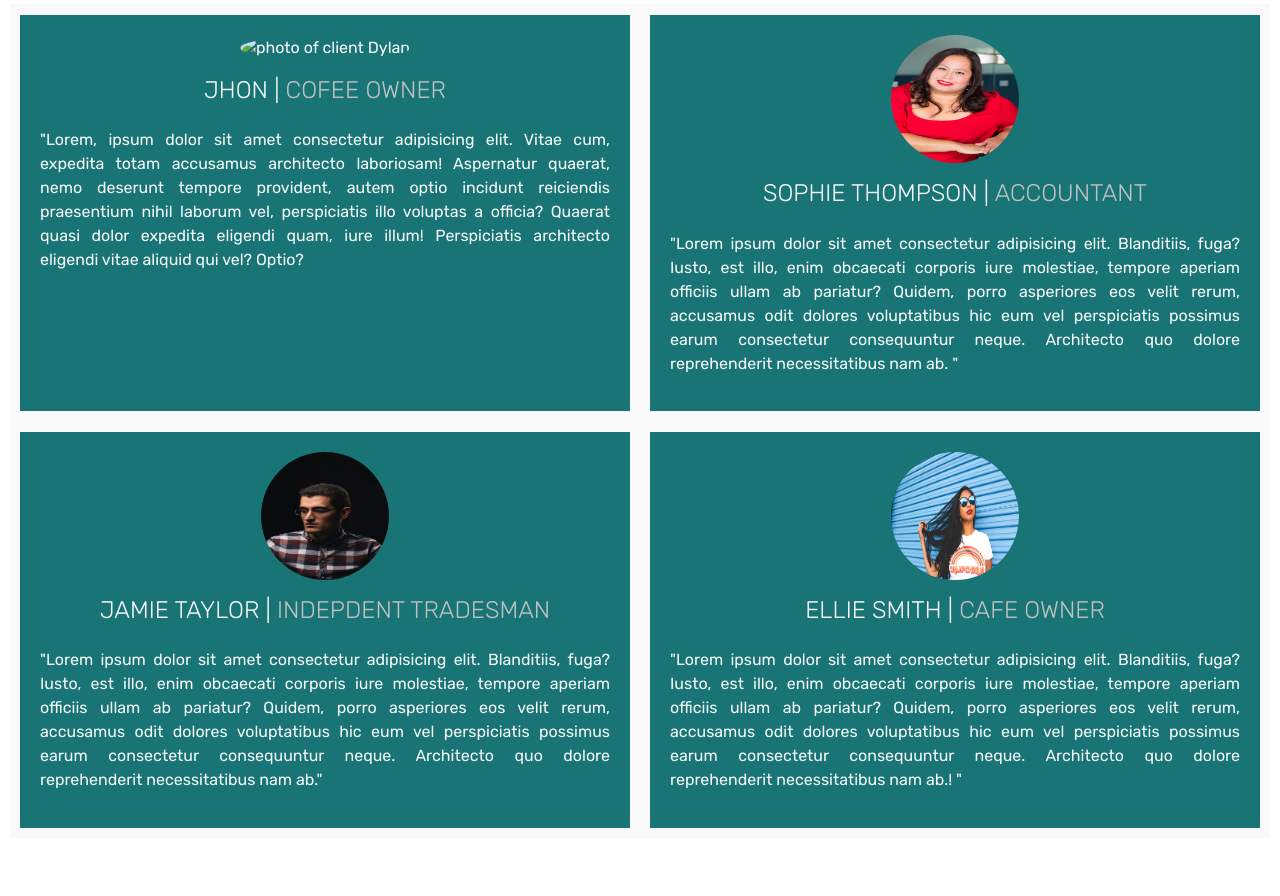
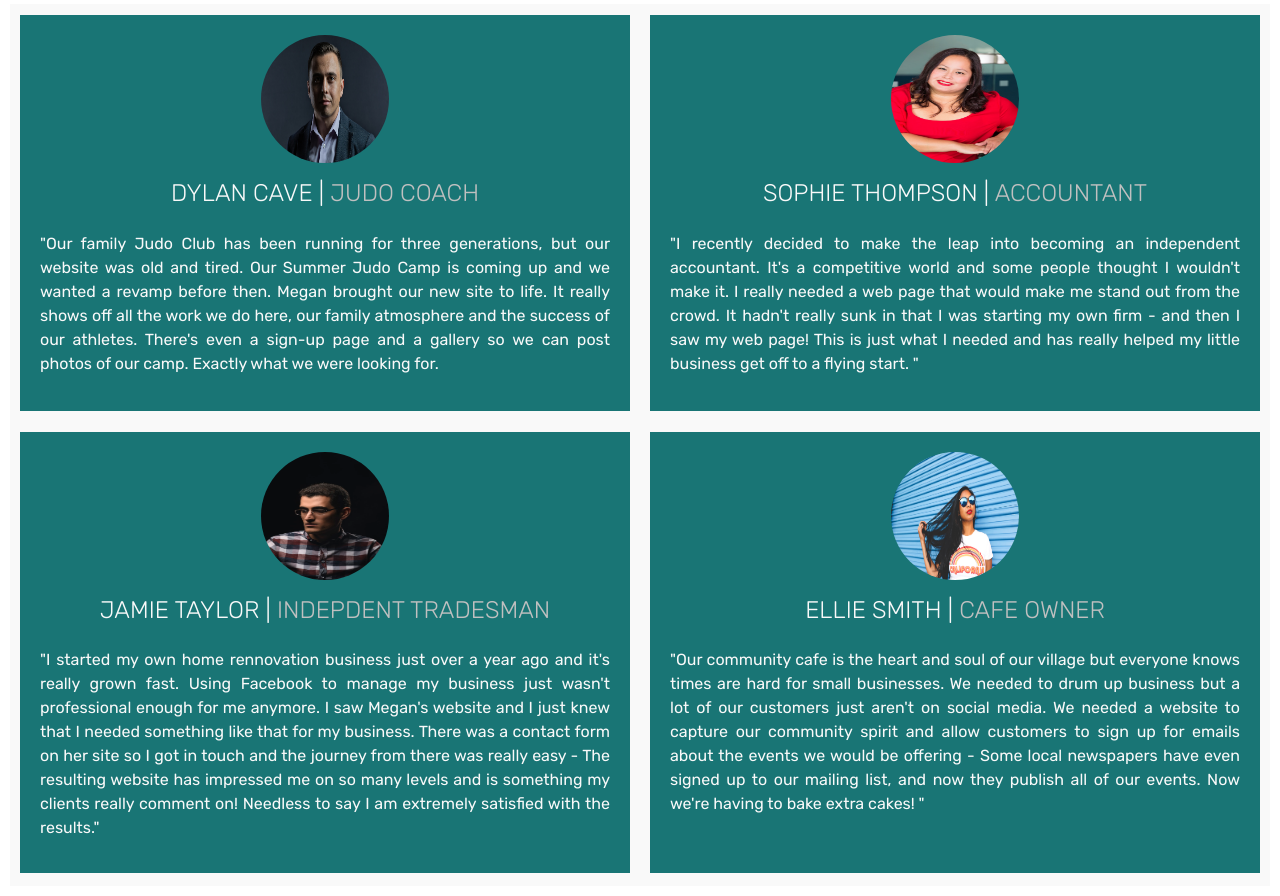
Before and after one commit to lameck2207/CV, a plain HTML site: page index.html in a window 1280 px wide. Shown: the part 2620-3516 px from the top of the page. Before the commit the page ends 3468 px from the top, so only its background shows below. Drawn offline with nearby package versions, Linux system fonts and the light colour scheme.

Commit message:
try fix again

```diff
--- a/index.html
+++ b/index.html
@@ -3,9 +3,8 @@
 
 <head>
   <meta charset="UTF-8">
-  <meta http-equiv="X-UA-Compatible" content="IE=edge">
   <meta name="viewport" content="width=device-width, initial-scale=1.0">
-
+  <meta http-equiv="X-UA-Compatible" content="ie=edge">
   <link rel="stylesheet" href="https://maxcdn.bootstrapcdn.com/bootstrap/4.1.3/css/bootstrap.min.css">
   <link rel="stylesheet" href="https://cdnjs.cloudflare.com/ajax/libs/font-awesome/5.11.2/css/all.min.css">
   <link href="https://fonts.googleapis.com/css?family=Rubik:300,400,500,700&display=swap" rel="stylesheet">
@@ -357,6 +356,7 @@
     <!-- X END PORTFOLIO AREA X -->
 
     <!--START SAY ABOUT ME-->
+
     <section id="client-stories" class="testimonials-container bg-color-testimonials-container">
       <div class="row no-gutters">
         <div class="col-12">
@@ -369,17 +369,13 @@
                     <span class="client-image-small">
                       <img src="assets/images/dylan-photo.jpg" alt="photo of client Dylan">
                     </span>
-                    Dylan Cave | coffe Owner
-                    <i class="fas fa-caret-down"></i>
+                    Dylan Cave | Judo Coach <i class="fas fa-caret-down"></i>
                   </button>
                 </h5>
               </div>
               <div id="collapseOne" class="collapse show" aria-labelledby="headingOne" data-parent="#accordion">
                 <div class="card-body">
-                  "Lorem ipsum dolor sit amet consectetur adipisicing elit. Blanditiis, fuga? Iusto, est illo, enim
-                  obcaecati corporis iure molestiae, tempore aperiam officiis ullam ab pariatur? Quidem, porro
-                  asperiores eos velit rerum, accusamus odit dolores voluptatibus hic eum vel perspiciatis possimus
-                  earum consectetur consequuntur neque. Architecto quo dolore reprehenderit necessitatibus nam ab."
+                  "Lorem ipsum, dolor sit amet consectetur adipisicing elit. Aliquid mollitia rerum minima consequuntur assumenda aut neque hic similique est pariatur deserunt, nesciunt veritatis architecto velit repellat corporis magnam ab voluptatibus, consectetur quaerat eligendi molestiae ut vero? Reiciendis voluptas maxime, earum dolor corporis minima libero. Saepe unde id iure nisi officia.."
                 </div>
               </div>
             </div>
@@ -397,10 +393,14 @@
               </div>
               <div id="collapseTwo" class="collapse" aria-labelledby="headingTwo" data-parent="#accordion">
                 <div class="card-body">
-                  "Lorem ipsum dolor sit amet consectetur adipisicing elit. Blanditiis, fuga? Iusto, est illo, enim
-                  obcaecati corporis iure molestiae, tempore aperiam officiis ullam ab pariatur? Quidem, porro
-                  asperiores eos velit rerum, accusamus odit dolores voluptatibus hic eum vel perspiciatis possimus
-                  earum consectetur consequuntur neque. Architecto quo dolore reprehenderit necessitatibus nam ab."
+                  "After recently getting my accounting qualifications I decided to make the leap
+                  into becoming an independent accountant. It's a competitive world and some people
+                  thought I wouldn't make it. I really needed a web page that would make
+                  me stand out from the crowd and let clients know which services I can offer. It
+                  hadn't really sunk in that I was
+                  starting my own firm - and then I saw my web page! This is just what I needed and
+                  has really helped my little
+                  business get off to a flying start."
                 </div>
               </div>
             </div>
@@ -418,10 +418,18 @@
               </div>
               <div id="collapseThree" class="collapse" aria-labelledby="headingThree" data-parent="#accordion">
                 <div class="card-body">
-                  "Lorem ipsum dolor sit amet consectetur adipisicing elit. Blanditiis, fuga? Iusto, est illo, enim
-                  obcaecati corporis iure molestiae, tempore aperiam officiis ullam ab pariatur? Quidem, porro
-                  asperiores eos velit rerum, accusamus odit dolores voluptatibus hic eum vel perspiciatis possimus
-                  earum consectetur consequuntur neque. Architecto quo dolore reprehenderit necessitatibus nam ab.
+                  "Our cafe is the heart and soul of our village but everyone knows
+                  times are hard for small businesses. We put on loads of events and activities for
+                  our customers,
+                  but we were worried we'd have to stop offering some of them. We needed to drum up
+                  business but a lot of our customers just aren't on
+                  social media and we wanted a website that really capture's our cafe's community
+                  spirit. We also
+                  wanted to have a way that customers could sign up for emails about the events we
+                  would be offering -
+                  Some local newspapers have even signed up to our mailing list, and now they publish
+                  all of our events.
+                  Now we're having to bake extra cakes!
                   "
                 </div>
               </div>
@@ -439,10 +447,17 @@
                 </div>
                 <div id="collapseFour" class="collapse" aria-labelledby="headingFour" data-parent="#accordion">
                   <div class="card-body">
-                    "Lorem ipsum dolor sit amet consectetur adipisicing elit. Blanditiis, fuga? Iusto, est illo, enim
-                    obcaecati corporis iure molestiae, tempore aperiam officiis ullam ab pariatur? Quidem, porro
-                    asperiores eos velit rerum, accusamus odit dolores voluptatibus hic eum vel perspiciatis possimus
-                    earum consectetur consequuntur neque. Architecto quo dolore reprehenderit necessitatibus nam ab."
+                    "I started my own home rennovation business just over a year ago and it's really
+                    grown fast.
+                    Using Facebook to manage my business just wasn't professional enough for me
+                    anymore. I saw Megan's
+                    website and I just knew that I needed something like that for my business. There
+                    was a contact form
+                    on her site so I got in touch. The journey from there was really easy - Megan
+                    kept in contact every
+                    step of the way. The resulting website has impressed me on so many levels and is
+                    something my clients
+                    really comment on! Needless to say I am extremely satisfied with the results."
                   </div>
                 </div>
               </div>
@@ -455,16 +470,24 @@
               <div class="col-6 testimonials-md-container">
                 <div class="testimonial-content testimonial-block">
                   <div class="client-image">
-                    <img src="assets/images/.png" alt="photo of client Dylan">
+                    <img src="assets/images/dylan-photo.jpg" alt="photo of client Dylan">
                   </div>
-                  <h4 class="testimonial-subheader">Jhon |
-                    <span class="client-title">Cofee Owner</span>
+                  <h4 class="testimonial-subheader">Dylan Cave |
+                    <span class="client-title">Judo Coach</span>
                   </h4>
-                  <p class="testimonial-quote">"Lorem, ipsum dolor sit amet consectetur adipisicing elit. Vitae cum,
-                    expedita totam accusamus architecto laboriosam! Aspernatur quaerat, nemo deserunt tempore provident,
-                    autem optio incidunt reiciendis praesentium nihil laborum vel, perspiciatis illo voluptas a officia?
-                    Quaerat quasi dolor expedita eligendi quam, iure illum! Perspiciatis architecto eligendi vitae
-                    aliquid qui vel? Optio?
+                  <p class="testimonial-quote">"Our family Judo Club has been running for
+                    three
+                    generations, but our website was
+                    old and tired. Our Summer Judo Camp is coming up and we wanted a revamp
+                    before then.
+                    Megan brought our new site to life.
+                    It really shows off all the work
+                    we do here, our family
+                    atmosphere and the success of our athletes. There's even a sign-up page and a gallery so we
+                    can
+                    post
+                    photos of our camp. Exactly
+                    what we were looking for.
                   </p>
                 </div>
               </div>
@@ -476,11 +499,17 @@
                   <h4 class="testimonial-subheader">Sophie Thompson |
                     <span class="client-title">Accountant</span>
                   </h4>
-                  <p class="testimonial-quote">"Lorem ipsum dolor sit amet consectetur adipisicing elit. Blanditiis,
-                    fuga? Iusto, est illo, enim obcaecati corporis iure molestiae, tempore aperiam officiis ullam ab
-                    pariatur? Quidem, porro asperiores eos velit rerum, accusamus odit dolores voluptatibus hic eum vel
-                    perspiciatis possimus earum consectetur consequuntur neque. Architecto quo dolore reprehenderit
-                    necessitatibus nam ab.
+                  <p class="testimonial-quote">"I recently decided to make the leap
+                    into becoming an independent accountant. It's a competitive world
+                    and some
+                    people thought I wouldn't make it. I really needed a web page that
+                    would
+                    make me stand out from the crowd. It hadn't really sunk in that I
+                    was
+                    starting my own firm - and then I saw my web page! This is just what
+                    I
+                    needed and has really helped my little
+                    business get off to a flying start.
                     "</p>
                 </div>
               </div>
@@ -489,17 +518,24 @@
                   <div class="client-image">
                     <img src="assets/images/jamie-photo.jpg" alt="photo of client Jamie">
                   </div>
-                  <h4 class="testimonial-subheader">
-                    Jamie Taylor |
-                    <span class="client-title">
-                      Indepdent Tradesman
-                    </span>
-                  </h4>
-                  <p class="testimonial-quote">"Lorem ipsum dolor sit amet consectetur adipisicing elit. Blanditiis,
-                    fuga? Iusto, est illo, enim obcaecati corporis iure molestiae, tempore aperiam officiis ullam ab
-                    pariatur? Quidem, porro asperiores eos velit rerum, accusamus odit dolores voluptatibus hic eum vel
-                    perspiciatis possimus earum consectetur consequuntur neque. Architecto quo dolore reprehenderit
-                    necessitatibus nam ab."</p>
+                  <h4 class="testimonial-subheader">Jamie Taylor
+                    |<span class="client-title"> Indepdent Tradesman</span></h4>
+                  <p class="testimonial-quote">"I started my own home rennovation
+                    business just
+                    over a year ago and it's really grown fast.
+                    Using Facebook to manage my business just wasn't professional
+                    enough for me
+                    anymore. I saw Megan's
+                    website and I just knew that I needed something like that for my
+                    business.
+                    There was a contact form
+                    on her site so I got in touch and the journey from there was
+                    really easy -
+                    The resulting website has impressed me on so many levels
+                    and is something my clients
+                    really comment on! Needless to say I am extremely satisfied with
+                    the
+                    results."</p>
                 </div>
               </div>
               <div class="col-6">
@@ -510,11 +546,20 @@
                   <h4 class="testimonial-subheader"> Ellie Smith |
                     <span class="client-title">Cafe Owner</span>
                   </h4>
-                  <p class="testimonial-quote">"Lorem ipsum dolor sit amet consectetur adipisicing elit. Blanditiis,
-                    fuga? Iusto, est illo, enim obcaecati corporis iure molestiae, tempore aperiam officiis ullam ab
-                    pariatur? Quidem, porro asperiores eos velit rerum, accusamus odit dolores voluptatibus hic eum vel
-                    perspiciatis possimus earum consectetur consequuntur neque. Architecto quo dolore reprehenderit
-                    necessitatibus nam ab.!
+                  <p class="testimonial-quote">"Our community cafe is the heart
+                    and soul of our
+                    village but
+                    everyone knows
+                    times are hard for small businesses. We needed to
+                    drum up business but a lot of our customers just aren't on
+                    social media. We needed a website to capture our community
+                    spirit and allow
+                    customers to sign up for emails about the
+                    events we would be offering -
+                    Some local newspapers have even signed up to our mailing
+                    list, and now they
+                    publish all of our events.
+                    Now we're having to bake extra cakes!
                     "
                   </p>
                 </div>
@@ -525,7 +570,6 @@
       </div>
     </section>
     <!-- X END SAY ABOUT ME X -->
-  </div>
 
 
 
@@ -540,6 +584,7 @@
     <script src="https://stackpath.bootstrapcdn.com/bootstrap/4.4.1/js/bootstrap.min.js"
       integrity="sha384-wfSDF2E50Y2D1uUdj0O3uMBJnjuUD4Ih7YwaYd1iqfktj0Uod8GCExl3Og8ifwB6" crossorigin="anonymous">
       </script>
+  </div>
 </body>
 
 </html>
```
Lines whose indentation alone changed are shown as unchanged.
